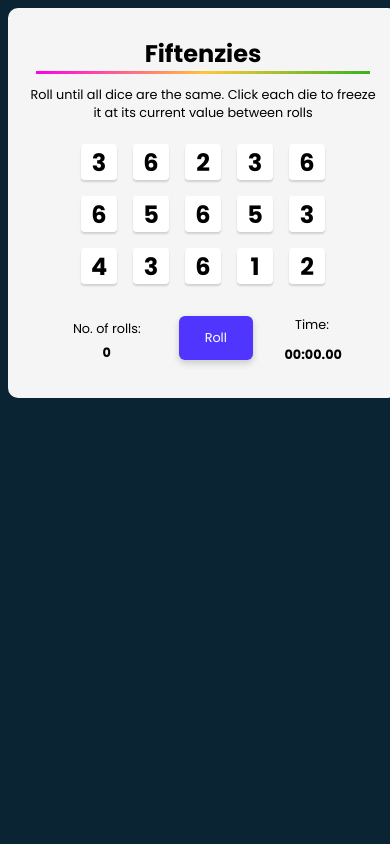
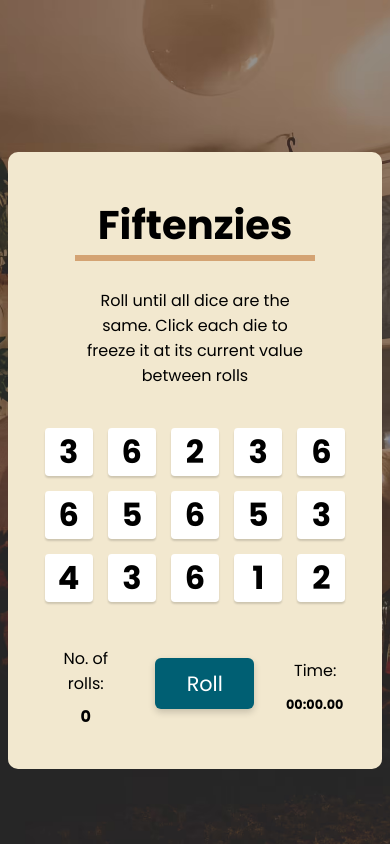
Before and after one commit to kebin20/fiftenzies, a React (Vite) app: page / in a window 390 px wide. Built offline with nearby package versions, Linux system fonts and the light colour scheme.

Commit message:
Added bg img, made it mobile responsive

```diff
--- a/src/index.css
+++ b/src/index.css
@@ -3,25 +3,25 @@
   font-family: "Poppins", sans-serif;
 }
 
-/* body {
-    background-color: #0B2434;
-} */
-
-html,
-body {
+html {
   background-color: #0b2434;
+  background:  url("./img/bg-img.avif");
+  background-position: center;
+  background-size: cover;
+  background-repeat: no-repeat;
+  height: 100vh;
 }
 
-h1,
-p {
-  text-align: center;
-  margin: 0.5em;
+body {
+  display: flex;
+  justify-content: center;
 }
 
 h1 {
-  font-size: 1.5rem;
-  border-bottom: 3px solid transparent;
-  border-image: linear-gradient(
+  font-size: 2.5rem;
+  text-align: center;
+  border-bottom: 6px solid #d4a373;
+  /* border-image: linear-gradient(
     to bottom right,
     #40e305 0%,
     #2c90fc 25%,
@@ -29,18 +29,28 @@ h1 {
     #fec837 75%,
     #30b31d 100%
   );
-  border-image-slice: 1;
+  border-image-slice: 1; */
+}
+
+h2 {
+  font-size: 2rem;
 }
 
 p {
-  font-size: 0.8rem;
+  text-align: center;
+  font-size: 1rem;
+  margin: 0.5em;
 }
 
+
+span {
+  font-size: 1rem;
+}
+
+
 .container {
-  background-color: #f5f5f5;
-  margin: 0 auto;
-  width: 390px;
-  height: 390px;
+  background-color: #f2e8cf;
+  margin-top: 9em;
   padding: 1em;
   display: flex;
   flex-direction: column;
@@ -48,16 +58,23 @@ p {
   border-radius: 10px;
 }
 
+.description {
+    width: 70%;
+}
+
 .dice-container {
   display: grid;
-  grid-template-columns: repeat(5, 36px);
-  grid-template-rows: repeat(3, 36px);
-  grid-gap: 1em;
-  margin-top: 1em;
+  grid-template-columns: repeat(5, 2.25em);
+  grid-template-rows: repeat(3, 2.25em);
+  grid-gap: 1.7em;
+  margin-top: 2em;
+  justify-items: center;
 }
 
 .die-face {
   display: flex;
+  width: 3em;
+  height: 3em;
   align-items: center;
   justify-content: center;
   box-shadow: 0px 2px 2px rgba(0, 0, 0, 0.15);
@@ -70,7 +87,8 @@ p {
   display: flex;
   align-items: center;
   gap: 2em;
-  padding: 1.6em;
+  padding: 1.5em;
+  margin-top: 1.5em;
 }
 
 .bottom-row__roll-counter {
@@ -81,7 +99,7 @@ p {
 
 .timer {
   text-align: center;
-  width: 55px;
+  width: 3.5em;
 }
 
 .digits {
@@ -90,13 +108,33 @@ p {
 }
 
 button {
-  font-size: 0.8rem;
-  padding: 1em 2em;
+  font-size: 1.3rem;
+  padding: 0.5em 1.5em;
   font-family: inherit;
   color: #ffffff;
-  background: #5035ff;
+  background: #005f73;
   box-shadow: 0px 3.2px 7.68px rgba(0, 0, 0, 0.18);
   border-radius: 6px;
   border: none;
   cursor: pointer;
 }
+
+@media (min-width: 420px) {
+  .container {
+    width: 65%;
+    position: relative;
+    top: 10em;
+    margin: auto;
+  }
+}
+
+@media (max-width: 375px) {
+  .container {
+    margin-top: 1em;
+    max-width: 22em;
+}
+
+.dice-container {
+    grid-gap: 1.5em;
+}
+}
```
Also changed, not shown: src/img/bg-img.avif (added).
